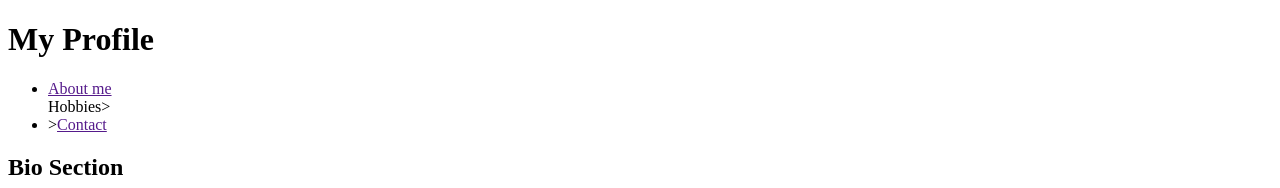
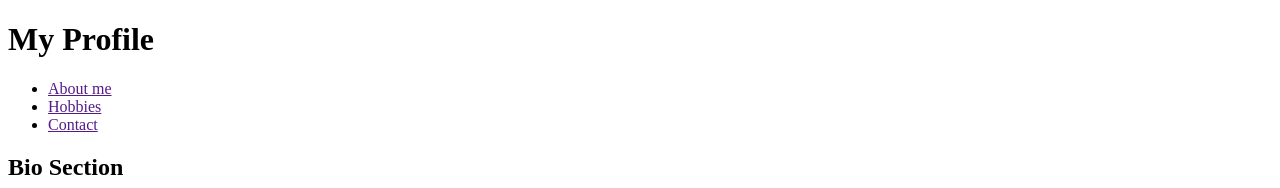
Before and after one commit to DimgbaSarah/3mtt, a plain HTML site: page index.html in a window 1280 px wide. Shown: the top 188 px of the page. Drawn offline with Linux system fonts and the light colour scheme.

Commit message:
Update index.html

```diff
--- a/index.html
+++ b/index.html
@@ -6,13 +6,15 @@
     <title>Personal Profile Page</title>
 </head>
 <body>
-    <header><h1>My Profile</h1></header>
+    <header>
+        <h1>My Profile</h1>
+    </header>
     <nav class="navbar">
         <div>
             <ul>
                <li><a href="">About me</a></li>
-               <li<a href="">Hobbies</a>></li>
-                <li>><a href="">Contact</a></li
+               <li><a href="">Hobbies</a></li>
+                <li><a href="">Contact</a></li>
             </ul>
         </div>
     </nav>
```
